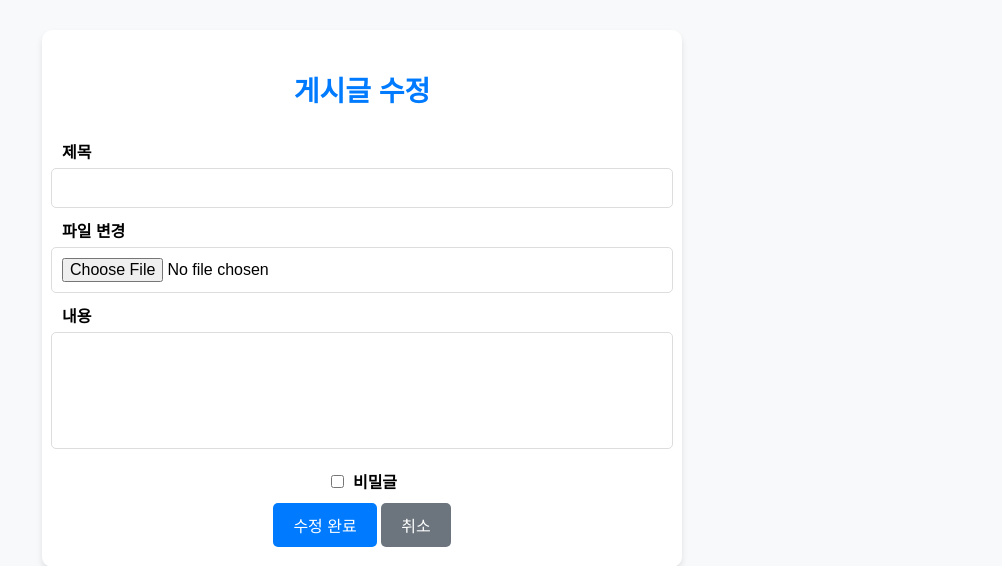
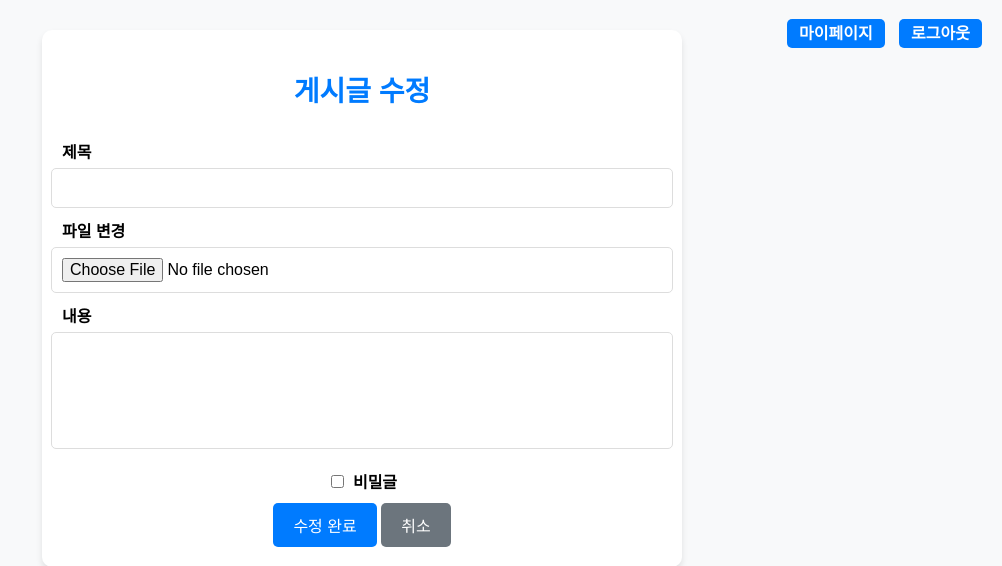
Before and after one commit to kid1412-byte/app, a Flask app: template templates/edit.html in a window 1280 px wide. Shown: the top 566 px of the page, without its empty margins (278-1280 px from the left). Run offline with Flask 3, Linux system fonts and the light colour scheme; the template is opened without the code that fills it, so the values that code supplies are empty; parts of the project's set-up code (start-up, migrations or seed data) failed here and were passed over.

Commit message:
마이페이지 및 로그아웃 버튼 추가

```diff
--- a/templates/board.html
+++ b/templates/board.html
@@ -10,7 +10,7 @@
     <link rel="stylesheet" type="text/css" href="{{ url_for('static', filename='css/pagination.css') }}">
 </head>
 <body>
-
+    {% include 'partials/top_nav.html' %}
     <div class="container">
         <h1>게시판</h1>
 
@@ -85,6 +85,5 @@
         <!-- 게시글 작성으로 이동 -->
         <a href="{{ url_for('board.write') }}" class="button">글쓰기</a>
     </div>
-
 </body>
 </html>
--- a/templates/edit.html
+++ b/templates/edit.html
@@ -7,6 +7,7 @@
   <link rel="stylesheet" href="{{ url_for('static', filename='css/write.css') }}">
 </head>
 <body>
+  {% include 'partials/top_nav.html' %}
   <div class="container">
     <h1>게시글 수정</h1>
     <!-- 게시글 수정 폼 -->
--- /dev/null
+++ b/templates/partials/top_nav.html
@@ -0,0 +1,28 @@
+<div class="top-nav">
+  <a href="#" class="mypage-button">마이페이지</a>
+  <a href="{{ url_for('auth.logout') }}" class="logout-button">로그아웃</a>
+</div>
+
+<style>
+  .top-nav {
+    position: absolute;
+    top: 20px;
+    right: 20px;
+  }
+  .logout-button,
+  .mypage-button {
+    background-color: #007bff;
+    color: white !important;
+    padding: 6px 12px;
+    margin-left: 10px;
+    text-decoration: none;
+    border-radius: 5px;
+    font-weight: bold;
+    transition: background-color 0.3s;
+  }
+
+  .logout-button:hover,
+  .mypage-button:hover {
+    background-color: #0056b3;
+  }
+</style>
--- a/templates/post.html
+++ b/templates/post.html
@@ -10,6 +10,7 @@
 
 </head>
 <body>
+  {% include 'partials/top_nav.html' %}
   <div class="container">
     <!-- 제목 -->
     <h2>
@@ -35,13 +36,17 @@
     <div class="post-content">
       <p>{{ post.content }}</p>
     </div>
+    <p>post.author = '{{ post.author }}'</p>
+    <p>current_user = '{{ current_user }}'</p>
     <div class="post-actions">
       <!-- 게시판으로 이동 -->
       <a href="{{ url_for('board.board') }}">목록으로</a>
+      {% if post.author == current_user %}
       <!-- 수정 창으로 이동 -->
       <a href="{{ url_for('board.edit', post_id=post.id) }}" class="button edit">수정</a>
       <!-- 게시글 삭제 -->
       <a href="{{ url_for('board.delete', post_id=post.id) }}" class="button delete" onclick="return confirm('정말 삭제하시겠습니까?');">삭제</a>
+      {% endif %}
     </div>
   </div>
 </body>
--- a/templates/write.html
+++ b/templates/write.html
@@ -9,7 +9,7 @@
     <link rel="stylesheet" type="text/css" href="{{ url_for('static', filename='css/write.css') }}">
 </head>
 <body>
-
+    {% include 'partials/top_nav.html' %}
     <div class="container">
         <h1>글쓰기</h1>
         <!-- 게시글 작성 폼 -->
```
Also changed, not shown: routes/board.py (+6 -1 lines), templates/home.html (+5 -6 lines). Lines whose indentation alone changed are shown as unchanged.
